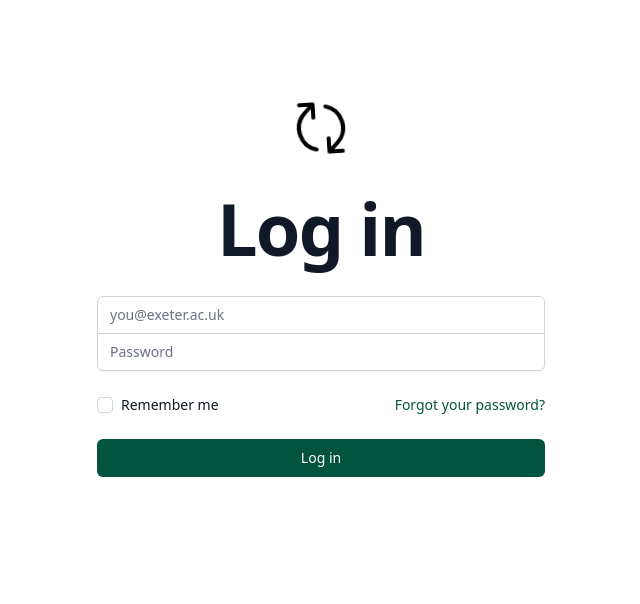
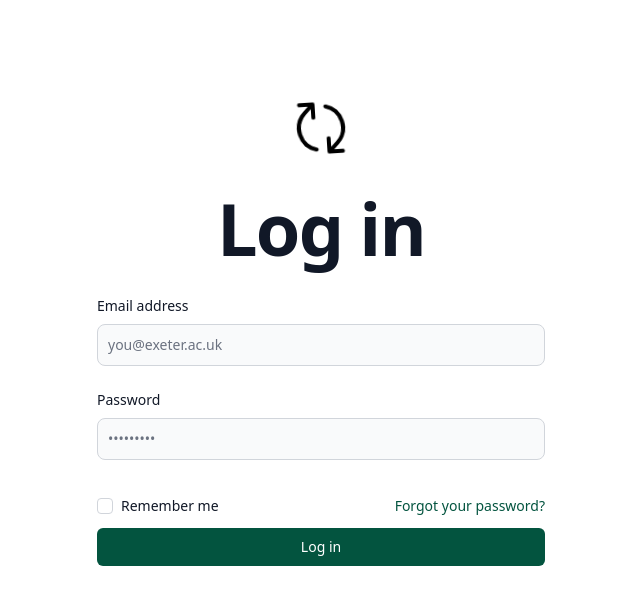
Before and after one commit to jonathanharg/ECM2434-ExeChange, a React (Vite) app: page /login in a window 1280 px wide. Shown: the top 604 px of the page, without its empty margins (319-959 px from the left). Built offline with nearby package versions, Linux system fonts and the light colour scheme.

Commit message:
Finalized login registration errors and validation

```diff
--- a/frontend/Login.tsx
+++ b/frontend/Login.tsx
@@ -1,14 +1,12 @@
-import React, {useState, useEffect} from "react";
+import React, { useState, useEffect } from "react";
 import axios from "axios";
 import logo from "./logo.svg";
-import {z, ZodError} from "zod";
+import { z, ZodError } from "zod";
 import { useSignIn } from "react-auth-kit";
 
-axios.defaults.xsrfHeaderName = "X-CSRFToken"
-axios.defaults.xsrfCookieName = "csrftoken"
+axios.defaults.xsrfHeaderName = "X-CSRFToken";
+axios.defaults.xsrfCookieName = "csrftoken";
 //import { LockClosedIcon } from '@heroicons/react/20/solid'
-
-
 
 export default function Login() {
   //react-auth-kit functions
@@ -16,32 +14,43 @@ export default function Login() {
 
   //user, password, and error states that are updated when user types in anything
   //https://reactjs.org/docs/hooks-state.html
-  const [user, setUser] = useState('');
-  const [password, setPassword] = useState('');
-  const [err, setErr] = useState('');
+  const [user, setUser] = useState("");
+  const [password, setPassword] = useState("");
+  const [emailErr, setEmailErr] = useState("");
+  const [passErr, setPassErr] = useState("");
 
-  const handlesubmit = async (e) => { // this function sends form data to /api/login
+  const emailSchema = z.string().email();
+  const passwordSchema = z.string().min(8);
+
+  var emailcheck = emailSchema.safeParse(user);
+  var passwordcheck = passwordSchema.safeParse(password);
+
+  useEffect(() => {
+    if (!emailcheck.success && user) {
+      setEmailErr("Invalid email");
+    } else {
+      setEmailErr('')
+    }
+  }, [user]);
+  useEffect(() => {
+    if (!passwordcheck.success && password) {
+      setPassErr("Invalid password");
+    }else {
+      setPassErr('')
+    }
+  }, [password]);
+
+  const handlesubmit = async (e) => {
+    // this function sends form data to /api/login
     // Zod validation for email, password, and password matching
     //https://zod.dev/
     e.preventDefault();
 
-    const emailSchema = z.string().email().endsWith("@exeter.ac.uk");
-    const passwordSchema = z.string();
-
-    var emailcheck = emailSchema.safeParse(user);
-    var passwordcheck = passwordSchema.safeParse(password);
-
-    // currently used for the generic error message on login failure
-
-    if(!emailcheck.success || !passwordcheck.success){
-      setErr('exists');
-    }
-
-    if(emailcheck.success && passwordcheck.success){
-      const response = await axios.post('/api/login', JSON.stringify({user, password}),
-      {
-        headers: {'Content-Type': 'application/json'},
-        withCredentials: true
+    if (emailcheck.success && passwordcheck.success) {
+      const response = await axios
+        .post("/api/login", JSON.stringify({ user, password }), {
+          headers: { "Content-Type": "application/json" },
+          withCredentials: true,
         })
         .then(function (response) {
           /*This is where the react-auth-kit can be set up, when it works, at the moment it is erroring*/
@@ -50,12 +59,12 @@ export default function Login() {
         .catch(function (error) {
           console.log(error);
         });
-      setErr('')
-      setUser('');
-      setPassword('');
+      setEmailErr("");
+      setPassErr("");
+      setUser("");
+      setPassword("");
     }
-  }
-
+  };
 
   return (
     <>
@@ -73,58 +82,85 @@ export default function Login() {
               Log in
             </h2>
           </div>
-            <div className={err? "bg-teal-100 border-t-4 border-teal-500 rounded-b absolute inset-x-0 -top-8 text-teal-900 px-4 py-3 shadow-md":"visibility: hidden"} role="alert">
-              <div className="flex">
-                  <div className={err? "py-1": "visibility: hidden"}><svg className={err?"fill-current h-6 w-6 text-teal-500 mr-4":"visibility: hidden"} xmlns="http://www.w3.org/2000/svg" viewBox="0 0 20 20"><path d="M2.93 17.07A10 10 0 1 1 17.07 2.93 10 10 0 0 1 2.93 17.07zm12.73-1.41A8 8 0 1 0 4.34 4.34a8 8 0 0 0 11.32 11.32zM9 11V9h2v6H9v-4zm0-6h2v2H9V5z"/></svg></div>
-                  <div>
-                  <p className={"font-bold"}>Info</p>
-                  <p className="text-sm">We don't recognize that username or password. Don't have an account?
-                  <a href="/Register" className="font-bold text-gray-900 hover:underline"> Register Now!</a></p>
-                  </div>
-              </div>
-              </div>
-              <form className="mt-8 space-y-6" action="#" method="POST" onSubmit={handlesubmit}>
-                <input type="hidden" name="remember" defaultValue="true" />
-                <div className="-space-y-px rounded-md shadow-sm">
-                  <div>
-                    <label htmlFor="email-address" className="sr-only">
-                      you@exeter.ac.uk
+          <form method="POST" onSubmit={handlesubmit}>
+            <div className="mb-6">
+              <label
+                htmlFor="email"
+                className={
+                  emailErr
+                    ? "mb-2 block text-sm font-medium text-red-700 dark:text-red-500"
+                    : "mb-2 block text-sm font-medium text-gray-900 dark:text-white"
+                }
+              >
+                Email address
               </label>
               <input
-                      id="email-address"
-                      name="email"
                 type="email"
-                      autoComplete="email"
-                      required
-                      className="relative block w-full appearance-none rounded-none rounded-t-md border border-gray-300 px-3 py-2 text-gray-900 placeholder-gray-500 focus:z-10 focus:border-green-800 focus:outline-none focus:ring-green-800 sm:text-sm"
+                id="email"
+                className={
+                  emailErr
+                    ? "block w-full rounded-lg border border-red-500 bg-red-50 p-2.5 text-sm text-red-900 placeholder-red-700 focus:border-red-500 focus:ring-red-500 dark:border-red-500 dark:bg-gray-700 dark:text-red-500 dark:placeholder-red-500"
+                    : "block w-full rounded-lg border border-gray-300 bg-gray-50 p-2.5 text-sm text-gray-900 focus:border-blue-500 focus:ring-blue-500 dark:border-gray-600 dark:bg-gray-700 dark:text-white dark:placeholder-gray-400 dark:focus:border-blue-500 dark:focus:ring-blue-500"
+                }
                 placeholder="you@exeter.ac.uk"
                 onChange={(e) => setUser(e.target.value)}
-                      value={user} />
+                value={user}
+                required
+              />
+              <p
+                className={
+                  emailErr
+                    ? "mt-2 text-sm text-red-600 dark:text-red-500"
+                    : "visibility: none"
+                }
+              >
+                {emailErr}
+              </p>
             </div>
-                  <div>
-                    <label htmlFor="password" className="sr-only">
+
+            <div className="mb-6">
+              <label
+                htmlFor="password"
+                className={
+                  passErr
+                    ? "mb-2 block text-sm font-medium text-red-700 dark:text-red-500"
+                    : "mb-2 block text-sm font-medium text-gray-900 dark:text-white"
+                }
+              >
                 Password
               </label>
               <input
+                type="password"
                 id="password"
-                      name="password"
-                      type="password"
-                      autoComplete="current-password"
+                className={
+                  passErr
+                    ? "block w-full rounded-lg border border-red-500 bg-red-50 p-2.5 text-sm text-red-900 placeholder-red-700 focus:border-red-500 focus:ring-red-500 dark:border-red-500 dark:bg-gray-700 dark:text-red-500 dark:placeholder-red-500"
+                    : "block w-full rounded-lg border border-gray-300 bg-gray-50 p-2.5 text-sm text-gray-900 focus:border-blue-500 focus:ring-blue-500 dark:border-gray-600 dark:bg-gray-700 dark:text-white dark:placeholder-gray-400 dark:focus:border-blue-500 dark:focus:ring-blue-500"
+                }
+                placeholder="•••••••••"
+                onChange={(e) => setPassword(e.target.value)}
+                value={password}
                 required
-                      className="relative block w-full appearance-none rounded-none rounded-b-md border border-gray-300 px-3 py-2 text-gray-900 placeholder-gray-500 focus:z-10 focus:border-green-800 focus:outline-none focus:ring-green-800 sm:text-sm"
-                      placeholder="Password"
-                      onChange={(e) => setPassword(e.target.value)}
-                      value={password} />
-                  </div>
+              />
+              <p
+                className={
+                  passErr
+                    ? "mt-2 text-sm text-red-600 dark:text-red-500"
+                    : "visibility: none"
+                }
+              >
+                {passErr}
+              </p>
             </div>
 
-                <div className="flex items-center justify-between">
+            <div className="flex items-center justify-between py-3">
               <div className="flex items-center">
                 <input
                   id="remember-me"
                   name="remember-me"
                   type="checkbox"
-                      className="h-4 w-4 rounded border-gray-300 text-green-800 focus:ring-green-700" />
+                  className="h-4 w-4 rounded border-gray-300 text-green-800 focus:ring-green-700"
+                />
                 <label
                   htmlFor="remember-me"
                   className="ml-2 block text-sm text-gray-900"
--- a/frontend/Register.tsx
+++ b/frontend/Register.tsx
@@ -1,81 +1,75 @@
 import axios from "axios";
-import React, { useRef, useState, useEffect} from "react";
+import React, { useRef, useState, useEffect } from "react";
 import logo from "./logo.svg";
 import { boolean, z } from "zod";
 
 //General password rules.
-const PWD_REGEX = new RegExp("^(?=.*[a-z])(?=.*[A-Z])(?=.*[0-9])(?=.*[!@#\$%\^&\*])");
+const PWD_REGEX = new RegExp(
+  "^(?=.*[a-z])(?=.*[A-Z])(?=.*[0-9])(?=.*[!@#$%^&*])"
+);
 
-function Register(){
+function Register() {
   //user, password, and error states that are updated when user types in anything
   //https://reactjs.org/docs/hooks-state.html
-    const [email, setEmail] = useState('');
-    const [password, setPassword] = useState('');
-    const [confirmPwd, setConfirmPassword] = useState('');
+  const [email, setEmail] = useState("");
+  const [password, setPassword] = useState("");
+  const [confirmPwd, setConfirmPassword] = useState("");
 
-    const [err, setErr] = useState('');
+  const [emailErr, setEmailErr] = useState("");
+  const [passErr, setPassErr] = useState("");
+  const [cPassErr, setcPassErr] = useState("");
 
   // Zod validation for email, password, and password matching
   const emailSchema = z.string().email().endsWith("@exeter.ac.uk");
   const passwordSchema = z.string().min(8).regex(PWD_REGEX);
-    const passwordMatchSchema = z.object({
+  const passwordMatchSchema = z
+    .object({
       password: z.string(),
-        confirmPwd: z.string()})
+      confirmPwd: z.string(),
+    })
 
-    // const passwordSchema = z.object({ <- simple version to make backend testing easier
-    //     password: z.string(),
-    //     confirmPwd: z.string()
-    // })
     .refine((data) => data.password === data.confirmPwd);
 
   const passInfo = {
     password: password,
-        confirmPwd: confirmPwd
-    }
+    confirmPwd: confirmPwd,
+  };
   // safeParse allows validation success to be checked easily and zod doesn't throw errors on failure
   // https://zod.dev/?id=safeparse
   var emailcheck = emailSchema.safeParse(email);
   var passwordcheck = passwordSchema.safeParse(password);
   var pwdMatchcheck = passwordMatchSchema.safeParse(passInfo);
 
-    //These constantly check user input and validate them
+  //Check user input and validate them
   useEffect(() => {
     if (!emailcheck.success && email) {
-            var timer = setTimeout(function() {
-                setErr("You need a valid University of Exeter email address to sign in.");
-            }, 3000);
-
-            return () => clearTimeout(timer);
+      setEmailErr(
+        "You need a valid University of Exeter email address to sign in."
+      );
     } else {
-            setErr('');
+      setEmailErr("");
     }
-
   }, [email, password, confirmPwd]);
-
   useEffect(() => {
-        if (!passwordcheck.success && emailcheck.success && password) {
-            var timer = setTimeout(function() {
-                setErr("Your password must have 8 or more characters. It must contain numbers, lowercase, uppercase, and special characters.");
-            }, 3000);
-
-            return () => clearTimeout(timer);
-        } else { setErr('')}
+    if (!passwordcheck.success && password) {
+      setPassErr(
+        "Your password must have 8 or more characters. It must contain numbers, lowercase, uppercase, and special characters."
+      );
+    } else {
+      setPassErr("");
+    }
   }, [password, confirmPwd]);
 
   useEffect(() => {
-        if (!pwdMatchcheck.success && passwordcheck.success && confirmPwd) {
-            var timer = setTimeout(function() {
-                setErr("Passwords must match.")
-            }, 3000)
-
-            return () => clearTimeout(timer);
-        } else { setErr('')}
+    if (!pwdMatchcheck.success && confirmPwd) {
+      setcPassErr("Passwords must match.");
+    } else {
+      setcPassErr("");
+    }
   }, [confirmPwd]);
 
-
-
-
-    const handlesubmit = async (e) => { // this function sends form data to /api/register
+  const handlesubmit = async (e) => {
+    // this function sends form data to /api/register
 
     e.preventDefault();
 
@@ -83,10 +77,10 @@ function Register(){
       //backend takes user as a JSON key, hence setting user to email and then passing user in below
       //JSON stringify.
       const user = email;
-            const response = await axios.post('/api/register', JSON.stringify({user, password, confirmPwd}),
-            {
-            headers: {'Content-Type': 'application/json'},
-            withCredentials: true
+      const response = await axios
+        .post("/api/register", JSON.stringify({ user, password, confirmPwd }), {
+          headers: { "Content-Type": "application/json" },
+          withCredentials: true,
         })
         .then(function (response) {
           console.log(response);
@@ -94,12 +88,14 @@ function Register(){
         .catch(function (error) {
           console.log(error);
         });
-            setErr('');
-            setEmail('');
-            setPassword('');
-            setConfirmPassword('');
+      setEmailErr("");
+      setPassErr("");
+      setcPassErr("");
+      setEmail("");
+      setPassword("");
+      setConfirmPassword("");
     }
-      }
+  };
 
   return (
     <>
@@ -117,76 +113,117 @@ function Register(){
             <h2 className="mt-6 text-center text-5xl font-bold tracking-tight text-gray-900 sm:text-7xl">
               Register
             </h2>
-
-                <div className={err? "bg-teal-100 border-t-4 border-teal-500 rounded-b inset-x-0 top-0 absolute text-teal-900 px-4 py-3 shadow-md":"visibility: hidden"} role="alert">
-                    <div className="flex">
-                        <div className={err? "py-1": "visibility: hidden"}><svg className={err?"fill-current h-6 w-6 text-teal-500 mr-4":"visibility: hidden"} xmlns="http://www.w3.org/2000/svg" viewBox="0 0 20 20"><path d="M2.93 17.07A10 10 0 1 1 17.07 2.93 10 10 0 0 1 2.93 17.07zm12.73-1.41A8 8 0 1 0 4.34 4.34a8 8 0 0 0 11.32 11.32zM9 11V9h2v6H9v-4zm0-6h2v2H9V5z"/></svg></div>
+            <form method="POST" onSubmit={handlesubmit}>
               <div>
-                        <p className={"font-bold"}>Info</p>
-                        <p className="text-sm">{err}</p>
-                        </div>
-                    </div>
-                </div>
-                <form className="mt-8 space-y-6" action="#" method="POST" onSubmit={handlesubmit}>
-                    <input type="hidden" name="remember" defaultValue="true" />
-                    <div className="-space-y-px rounded-md shadow-sm">
-                        <div>
-                            <label htmlFor="email-address" className="sr-only">
-                            you@exeter.ac.uk
+                <div className="mb-6">
+                  <label
+                    htmlFor="email"
+                    className={
+                      emailErr
+                        ? "mb-2 block text-sm font-medium text-red-700 dark:text-red-500"
+                        : "mb-2 block text-sm font-medium text-gray-900 dark:text-white"
+                    }
+                  >
+                    Email address
                   </label>
                   <input
-                            id="email-address"
-                            name="email"
                     type="email"
-                            autoComplete="email"
-                            required
-                            className="relative block w-full appearance-none rounded-none rounded-t-md border border-gray-300 px-3 py-2 text-gray-900 placeholder-gray-500 focus:z-10 focus:border-green-800 focus:outline-none focus:ring-green-800 sm:text-sm"
+                    id="email"
+                    className={
+                      emailErr
+                        ? "block w-full rounded-lg border border-red-500 bg-red-50 p-2.5 text-sm text-red-900 placeholder-red-700 focus:border-red-500 focus:ring-red-500 dark:border-red-500 dark:bg-gray-700 dark:text-red-500 dark:placeholder-red-500"
+                        : "block w-full rounded-lg border border-gray-300 bg-gray-50 p-2.5 text-sm text-gray-900 focus:border-blue-500 focus:ring-blue-500 dark:border-gray-600 dark:bg-gray-700 dark:text-white dark:placeholder-gray-400 dark:focus:border-blue-500 dark:focus:ring-blue-500"
+                    }
                     placeholder="you@exeter.ac.uk"
                     onChange={(e) => setEmail(e.target.value)}
                     value={email}
-
+                    required
                   />
+                  <p
+                    className={
+                      emailErr
+                        ? "mt-2 text-sm text-red-600 dark:text-red-500"
+                        : "visibility: none"
+                    }
+                  >
+                    {emailErr}
+                  </p>
                 </div>
 
-                        <div>
-                            <label htmlFor="password" className="sr-only">
+                <div className="mb-6">
+                  <label
+                    htmlFor="password"
+                    className={
+                      passErr
+                        ? "mb-2 block text-sm font-medium text-red-700 dark:text-red-500"
+                        : "mb-2 block text-sm font-medium text-gray-900 dark:text-white"
+                    }
+                  >
                     Password
                   </label>
                   <input
+                    type="password"
                     id="password"
-                            name="password"
-                            type="password"
-                            autoComplete="current-password"
-                            required
-                            className="relative block w-full appearance-none rounded-none border border-gray-300 px-3 py-2 text-gray-900 placeholder-gray-500 focus:z-10 focus:border-green-800 focus:outline-none focus:ring-green-800 sm:text-sm"
-                            placeholder="Password"
+                    className={
+                      passErr
+                        ? "block w-full rounded-lg border border-red-500 bg-red-50 p-2.5 text-sm text-red-900 placeholder-red-700 focus:border-red-500 focus:ring-red-500 dark:border-red-500 dark:bg-gray-700 dark:text-red-500 dark:placeholder-red-500"
+                        : "block w-full rounded-lg border border-gray-300 bg-gray-50 p-2.5 text-sm text-gray-900 focus:border-blue-500 focus:ring-blue-500 dark:border-gray-600 dark:bg-gray-700 dark:text-white dark:placeholder-gray-400 dark:focus:border-blue-500 dark:focus:ring-blue-500"
+                    }
+                    placeholder="•••••••••"
                     onChange={(e) => setPassword(e.target.value)}
                     value={password}
-
+                    required
                   />
+                  <p
+                    className={
+                      passErr
+                        ? "mt-2 text-sm text-red-600 dark:text-red-500"
+                        : "visibility: none"
+                    }
+                  >
+                    {passErr}
+                  </p>
                 </div>
-                        <div>
-                            <label htmlFor="password" className="sr-only">
-                            Confirm Password
+                <div className="mb-6">
+                  <label
+                    htmlFor="confirm_password"
+                    className={
+                      cPassErr
+                        ? "mb-2 block text-sm font-medium text-red-700 dark:text-red-500"
+                        : "mb-2 block text-sm font-medium text-gray-900 dark:text-white"
+                    }
+                  >
+                    Confirm password
                   </label>
                   <input
-                            id="repeatpassword"
-                            name="repeatpassword"
                     type="password"
-                            autoComplete="current-password"
-                            required
-                            className="relative block w-full appearance-none rounded-none rounded-b-md border border-gray-300 px-3 py-2 text-gray-900 placeholder-gray-500 focus:z-10 focus:border-green-800 focus:outline-none focus:ring-green-800 sm:text-sm"
-                            placeholder="Confirm Password"
+                    id="confirm_password"
+                    className={
+                      cPassErr
+                        ? "block w-full rounded-lg border border-red-500 bg-red-50 p-2.5 text-sm text-red-900 placeholder-red-700 focus:border-red-500 focus:ring-red-500 dark:border-red-500 dark:bg-gray-700 dark:text-red-500 dark:placeholder-red-500"
+                        : "block w-full rounded-lg border border-gray-300 bg-gray-50 p-2.5 text-sm text-gray-900 focus:border-blue-500 focus:ring-blue-500 dark:border-gray-600 dark:bg-gray-700 dark:text-white dark:placeholder-gray-400 dark:focus:border-blue-500 dark:focus:ring-blue-500"
+                    }
+                    placeholder="•••••••••"
                     onChange={(e) => setConfirmPassword(e.target.value)}
                     value={confirmPwd}
+                    required
                   />
+                  <p
+                    className={
+                      cPassErr
+                        ? "mt-2 text-sm text-red-600 dark:text-red-500"
+                        : "visibility: none"
+                    }
+                  >
+                    {cPassErr}
+                  </p>
                 </div>
-                    </div>
-                    <div>
                 <button
-                            className= {" group relative flex w-full justify-center rounded-md border border-transparent bg-green-800 py-2 px-4 text-sm font-medium text-white hover:bg-green-700 focus:outline-none focus:ring-2 focus:ring-green-800 focus:ring-offset-2"   }>
-                            <span className="absolute inset-y-0 left-0 flex items-center pl-3">
-                            </span>
+                  className={
+                    " group relative flex w-full justify-center rounded-md border border-transparent bg-green-800 py-2 px-4 text-sm font-medium text-white hover:bg-green-700 focus:outline-none focus:ring-2 focus:ring-green-800 focus:ring-offset-2"
+                  }
+                >
+                  <span className="absolute inset-y-0 left-0 flex items-center pl-3"></span>
                   Register
                 </button>
               </div>
--- a/frontend/main.tsx
+++ b/frontend/main.tsx
@@ -1,7 +1,7 @@
 import React from "react";
 import ReactDOM from "react-dom/client";
 import { createBrowserRouter, RouterProvider } from "react-router-dom";
-import Register from "./Register"
+import Register from "./Register";
 import App from "./App";
 import Login from "./Login";
 
@@ -19,8 +19,8 @@ const router = createBrowserRouter([
   },
   {
     path: "/register",
-    element: <Register />
-  }
+    element: <Register />,
+  },
 ]);
 
 ReactDOM.createRoot(document.getElementById("root") as HTMLElement).render(
--- a/tailwind.config.cjs
+++ b/tailwind.config.cjs
@@ -1,9 +1,14 @@
 /** @type {import('tailwindcss').Config} */
 
 module.exports = {
-  content: ["./index.html", "./*.{js,ts,jsx,tsx}", "./*/*.{js,ts,jsx,tsx}", "./node_modules/flowbite/**/*.js"],
+  content: [
+    "./index.html",
+    "./*.{js,ts,jsx,tsx}",
+    "./*/*.{js,ts,jsx,tsx}",
+    "./node_modules/flowbite/**/*.js",
+  ],
   theme: {
     extend: {},
   },
-  plugins: [require("@tailwindcss/forms"), require('flowbite/plugin')],
+  plugins: [require("@tailwindcss/forms"), require("flowbite/plugin")],
 };
```
Also changed, not shown: frontend/App.tsx (+5 -3 lines), tsconfig.json (line endings or trailing spaces), 2 other files (tests, documents, lock files or other folders). Lines whose indentation alone changed are shown as unchanged.
